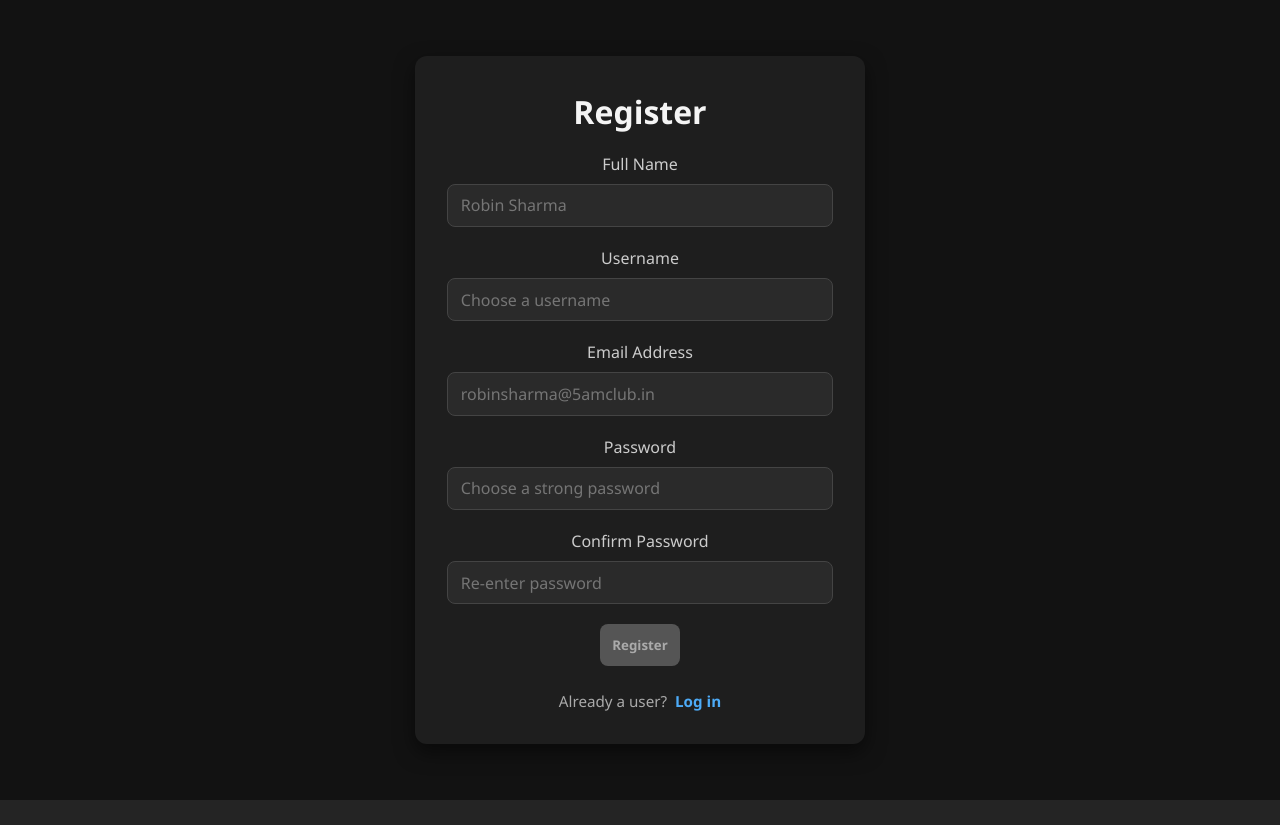
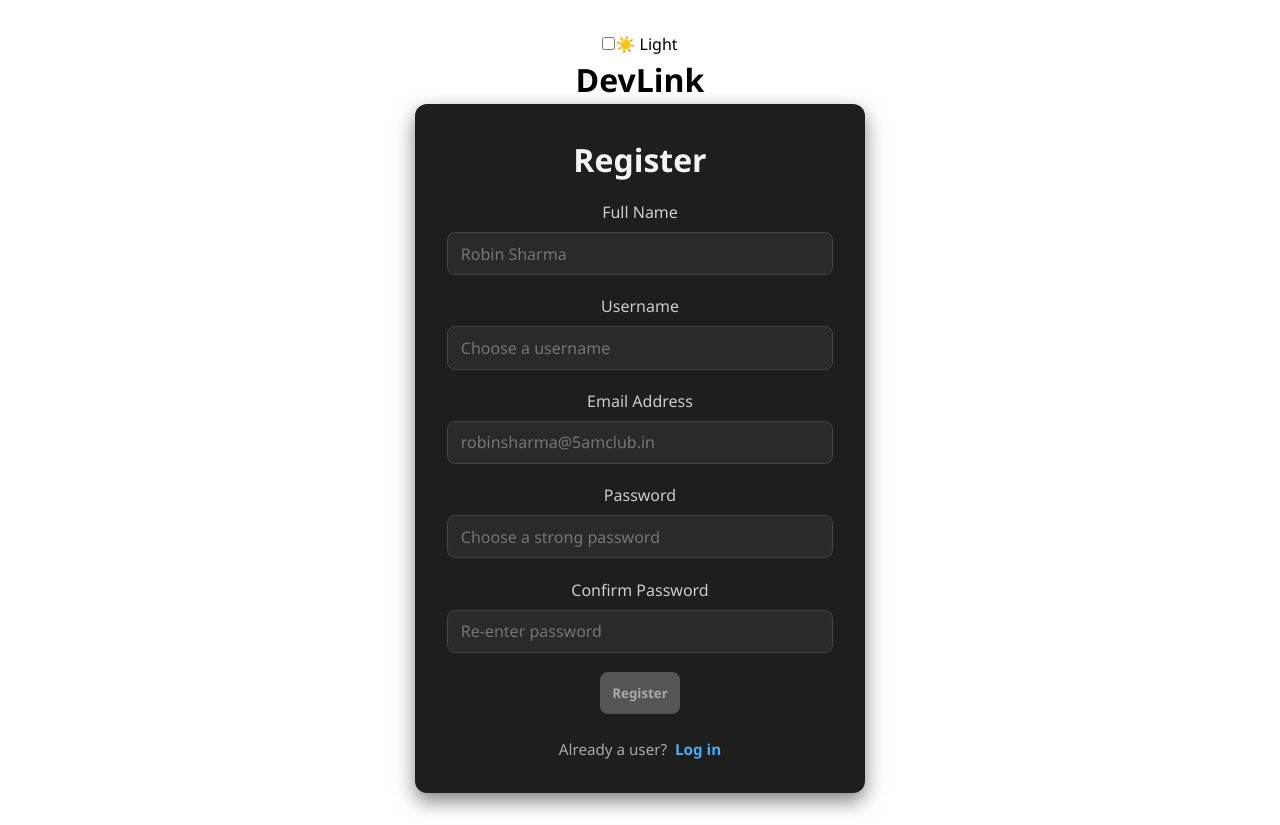
Before and after one commit to shlokmotwani/devlink, a React (Vite) app in the folder client/: page /register in a window 1280 px wide. Before the commit the page ends 800 px from the top, so only its background shows below. Built offline with nearby package versions, Linux system fonts and the light colour scheme; no server answers.

Commit message:
feat: light/dark theme toggle

```diff
--- a/client/src/App.jsx
+++ b/client/src/App.jsx
@@ -1,9 +1,37 @@
+import { Outlet } from "react-router-dom";
 import "./App.css";
+import "./styles/themes.css";
+import { useEffect, useState } from "react";
 
 function App() {
+  const [theme, setTheme] = useState("light");
+
+  useEffect(() => {
+    document.body.className = "";
+    document.body.classList.add(`${theme}-theme`);
+  }, [theme]);
+
+  function toggleTheme() {
+    setTheme((prev) => {
+      return prev === "light" ? "dark" : "light";
+    });
+  }
+
   return (
     <div>
+      <div className="theme-toggle-container">
+        <label className="theme-switch">
+          <input
+            type="checkbox"
+            checked={theme === "dark"}
+            onChange={toggleTheme}
+          />
+          <span className="slider" />
+        </label>
+        <span>{theme === "light" ? "☀️ Light" : "🌙 Dark"}</span>
+      </div>
       <h1>DevLink</h1>
+      <Outlet />
     </div>
   );
 }
--- a/client/src/components/Projects.jsx
+++ b/client/src/components/Projects.jsx
@@ -1,5 +1,6 @@
 import { useState } from "react";
-import "../styles/components/projects.css"
+import "../styles/components/projects.css";
+import "../styles/themes.css";
 
 export function Projects({ projects, setProjects, editMode }) {
   const [addMode, setAddMode] = useState(false);
--- a/client/src/index.css
+++ b/client/src/index.css
@@ -4,8 +4,8 @@
   font-weight: 400;
 
   color-scheme: light dark;
-  color: rgba(255, 255, 255, 0.87);
-  background-color: #242424;
+  /* color: rgba(255, 255, 255, 0.87);
+  background-color: #242424; */
 
   font-synthesis: none;
   text-rendering: optimizeLegibility;
--- a/client/src/styles/components/logout-modal.css
+++ b/client/src/styles/components/logout-modal.css
@@ -13,14 +13,18 @@
   }
 
   .modal-content {
-    background: #1e1e1e;
-    color: #fff;
+    background: var(--modal-content-background-color);
+    color: var(--modal-content-color);
     padding: 2rem;
     border-radius: 12px;
     text-align: center;
     width: 90%;
     max-width: 400px;
     box-shadow: 0 0 20px rgba(0, 0, 0, 0.6);
+  }
+
+  .modal-content p{
+    color: var(--modal-content-text-color);
   }
 
   .modal-actions {
--- a/client/src/styles/components/projects.css
+++ b/client/src/styles/components/projects.css
@@ -6,12 +6,13 @@
 }
 
 .project-card {
-  background-color: #2a2a2a;
+  background-color: var(--project-card-background-color);
+  color: var(--text-color);
   border: 1px solid #444;
   padding: 1rem;
   border-radius: 10px;
   cursor: pointer;
-  transition: 0.3s;
+  transition: background-color 0.3s, color 0.3s;
 }
 
 .project-card:hover {
--- /dev/null
+++ b/client/src/styles/components/theme-toggle.css
@@ -0,0 +1,52 @@
+.theme-toggle-container {
+  display: flex;
+  align-items: center;
+  gap: 0.75rem;
+  padding: 1rem;
+  justify-content: flex-end;
+}
+
+.theme-switch {
+  position: relative;
+  display: inline-block;
+  width: 48px;
+  height: 26px;
+}
+
+.theme-switch input {
+  opacity: 0;
+  width: 0;
+  height: 0;
+}
+
+.slider {
+  position: absolute;
+  cursor: pointer;
+  top: 0;
+  left: 0;
+  right: 0;
+  bottom: 0;
+  background-color: #ccc;
+  transition: 0.3s;
+  border-radius: 26px;
+}
+
+.slider:before {
+  content: "";
+  position: absolute;
+  height: 20px;
+  width: 20px;
+  left: 3px;
+  bottom: 3px;
+  background-color: white;
+  transition: 0.3s;
+  border-radius: 50%;
+}
+
+.theme-switch input:checked + .slider {
+  background-color: #4dabf7;
+}
+
+.theme-switch input:checked + .slider:before {
+  transform: translateX(22px);
+}
--- a/client/src/styles/style.css
+++ b/client/src/styles/style.css
@@ -8,7 +8,6 @@
 
 /* ====== Body ====== */
 body {
-  background-color: #121212;
   display: flex;
   justify-content: center;
   align-items: center;
@@ -22,14 +21,14 @@ body {
   max-width: 800px;
   margin: 2rem auto;
   padding: 1rem;
-  color: #f5f5f5;
+  /* color: #f5f5f5; */
 }
 
 .dashboard-container h1 {
   font-size: 2rem;
   margin-bottom: 1.5rem;
   text-align: center;
-  color: #ffffff;
+  /* color: #ffffff; */
 }
 
 /* Message styling */
@@ -46,7 +45,7 @@ body {
   right: 1.5rem;
   z-index: 1000;
   background-color: #ff4d4d;
-  color: #fff;
+  /* color: #fff; */
   padding: 0.5rem 1rem;
   border: none;
   border-radius: 6px;
@@ -69,8 +68,8 @@ body {
 
 /* Each section like PersonalDetails, Skills, etc. */
 .dashboard-section {
-  border: 1px solid #333;
-  background-color: #1a1a1a;
+  /* border: 1px solid #333;
+  background-color: #1a1a1a; */
   padding: 1.5rem;
   border-radius: 10px;
   margin-bottom: 1.5rem;
@@ -87,7 +86,7 @@ body {
 
 .dashboard-buttons button {
   background-color: #4dabf7;
-  color: white;
+  /* color: white; */
   padding: 0.6rem 1.2rem;
   border: none;
   border-radius: 8px;
@@ -120,7 +119,7 @@ button.disabled {
 
 /* Optional: Section heading styling */
 .section-header h2 {
-  color: #f5f5f5;
+  /* color: #f5f5f5; */
   font-size: 1.3rem;
   margin-bottom: 0.5rem;
 }
@@ -133,30 +132,30 @@ button.disabled {
 
 .form-group label {
   margin-bottom: 0.4rem;
-  color: #ccc;
+  /* color: #ccc; */
   font-size: 0.95rem;
   font-weight: 500;
 }
 
 .form-group input {
   padding: 0.6rem 0.8rem;
-  background-color: #2a2a2a;
-  border: 1px solid #444;
+  /* background-color: #2a2a2a;
+  border: 1px solid #444; */
   border-radius: 8px;
-  color: #f5f5f5;
+  /* color: #f5f5f5; */
   font-size: 1rem;
   transition: border-color 0.3s, background-color 0.3s;
 }
 
 .form-group input:focus {
-  border-color: #4dabf7;
+  /* border-color: #4dabf7; */
   outline: none;
-  background-color: #333;
+  /* background-color: #333; */
 }
 
 .form-group input:disabled {
-  background-color: #222;
-  color: #aaa;
+  /* background-color: #222; */
+  /* color: #aaa; */
   cursor: not-allowed;
 }
 
@@ -164,29 +163,35 @@ button.disabled {
 .modal-overlay {
   position: fixed;
   inset: 0;
-  background-color: rgba(0, 0, 0, 0.7);
+  background-color: var(--modal-overlay-background-color);
   display: flex;
   justify-content: center;
   align-items: center;
   z-index: 999;
+  transition: background-color 0.3s, color 0.3s;
 }
 
 .modal-content {
-  background-color: #1e1e1e;
+  background-color: var(--modal-content-background-color);
+  color: var(--modal-content-color);
   padding: 2rem;
   border-radius: 12px;
   width: 90%;
   max-width: 600px;
-  color: #f5f5f5;
+  /* color: #f5f5f5; */
+  transition: background-color 0.3s, color 0.3s;
 }
 
 .modal-content input {
+  background-color: var(--modal-content-input-background-color);
+  color: var(--modal-content-input-color);
+  border: var(--modal-content-input-border);
   margin-bottom: 1rem;
-  background-color: #2a2a2a;
-  color: #fff;
+  /* background-color: #2a2a2a;
+  color: #fff; */
   padding: 0.6rem;
   border-radius: 6px;
-  border: 1px solid #444;
+  /* border: 1px solid #444; */
   width: 100%;
 }
 
--- /dev/null
+++ b/client/src/styles/themes.css
@@ -0,0 +1,110 @@
+.light-theme {
+  --bg-color: #ffffff;
+  --text-color: #000000;
+  --dashboard-border: 1px solid #333;
+  --dashboard-background-color: #1a1a1a;
+  --section-header-color: #333;
+  --from-group-label-color: #2d2d2d;
+  --from-group-input-background-color: #c7c7c7;
+  --from-group-input-border: 1px solid #c7c7c7;
+  --from-group-input-focus-border-color: #1e1e1e;
+  --from-group-input-focus-background-color: #c7c7c7;
+  --from-group-input-color: #080808;
+  --form-group-input-disabled-background-color: #c7c7c7;
+  --form-group-input-disabled-color: #080808;
+  --modal-overlay-background-color: rgba(255, 255, 255, 0.7);
+  --modal-content-background-color: rgb(144, 144, 144);
+  --modal-content-color: #494949;
+  --modal-content-input-background-color: #b6b6b6;
+  --modal-content-input-color: #000000;
+  --modal-content-input-border: 1px solid #c6c6c6;
+  --modal-content-text-color: rgba(0, 0, 0, 0.8);
+  --project-card-background-color: #a2a2a2;
+}
+
+.dark-theme {
+  --bg-color: #121212;
+  --text-color: #f0f0f0;
+  --dashboard-border: 1px solid #c3c2c2;
+  --dashboard-background-color: #efefef;
+  --section-header-color: #f5f5f5;
+  --from-group-label-color: #ccc;
+  --from-group-input-background-color: #2a2a2a;
+  --from-group-input-border: 1px solid #444;
+  --from-group-input-focus-border-color: #4dabf7;
+  --from-group-input-focus-background-color: #4dabf7;
+  --from-group-input-color: #f5f5f5;
+  --form-group-input-disabled-background-color: #222;
+  --form-group-input-disabled-color: #aaa;
+  --modal-overlay-background-color: rgba(0, 0, 0, 0.7);
+  --modal-content-background-color: #1e1e1e;
+  --modal-content-color: #f5f5f5;
+  --modal-content-input-background-color: #2a2a2a;
+  --modal-content-input-color: #fff;
+  --modal-content-input-border: 1px solid #444;
+  --modal-content-text-color: #f5f5f5;
+  --project-card-background-color: #2a2a2a;
+}
+
+body {
+  background-color: var(--bg-color);
+  color: var(--text-color);
+  transition: background-color 0.3s, color 0.3s;
+}
+
+.dashboard-container,
+.dashboard-container h1,
+.dashboard-buttons button,
+.logout-button {
+  color: var(--text-color);
+}
+
+.dashboard-section {
+  border: var(--dashboard-border);
+  background-color: var(--dashboard-border);
+}
+
+.section-header h2 {
+  color: var(--section-header-color);
+}
+
+.form-group label {
+  color: var(--from-group-label-color);
+}
+
+.form-group input {
+  background-color: var(--from-group-input-background-color);
+  border: var(--from-group-input-border);
+  color: var(--from-group-input-color);
+}
+
+.form-group input:focus {
+  border-color: var(--from-group-input-focus-border-color);
+  background-color: var(--from-group-input-focus-background-color);
+}
+
+.form-group input:disabled {
+  background-color: var(--form-group-input-disabled-background-color);
+  color: var(--form-group-input-disabled-color);
+}
+
+.form-group textarea {
+    background-color: var(--from-group-input-background-color);
+    border: var(--from-group-input-border);
+    color: var(--from-group-input-color);
+  }
+
+.modal-overlay {
+  background-color: var(--modal-overlay-background-color);
+}
+
+.modal-content {
+  background-color: var(--modal-content-background-color);
+  color: var(--modal-content-color);
+}
+
+.modal-content input {
+  background-color: var(--modal-content-input-background-color);
+  color: var(--modal-content-input-color);
+  border: var(--modal-content-input-border);
+}
```
Also changed, not shown: client/src/main.jsx (+6 -4 lines).
